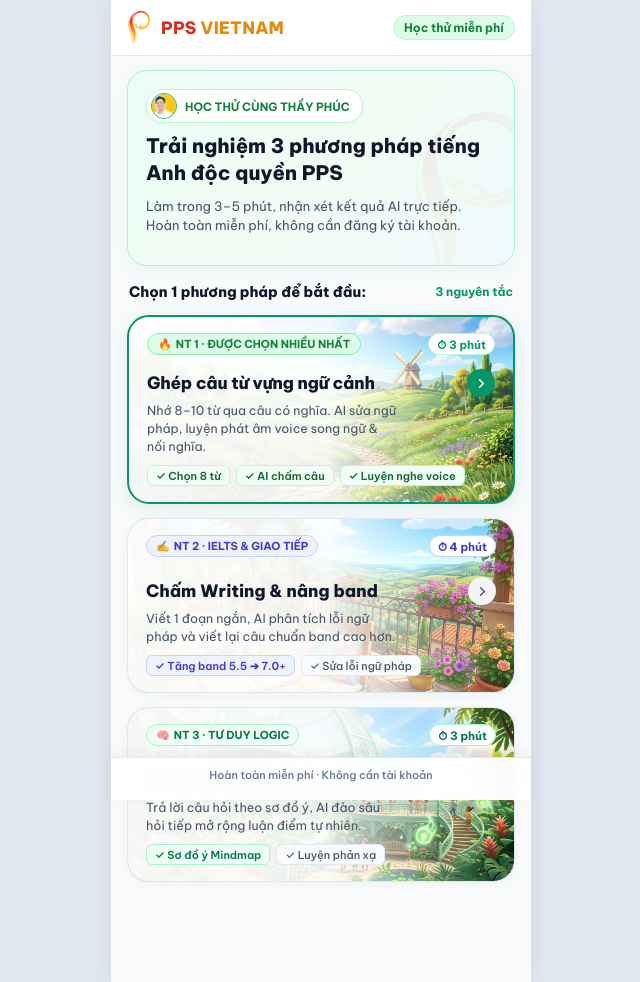
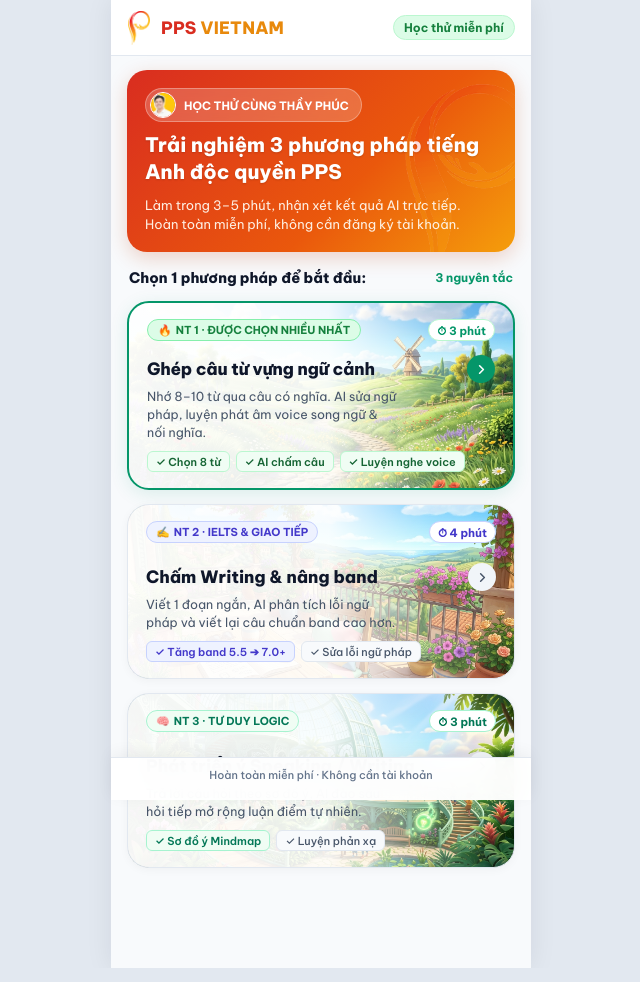
Before and after one commit to longnguyen17zz/web-trainghiem, a website: page Home.html in a window 1280 px wide. Shown: the whole page, without its empty margins (319-959 px from the left). Drawn offline with Linux system fonts and the light colour scheme.

Commit message:
feat: cap nhat hero banner tong cam gradient theo nhan dien logo PPS

```diff
--- a/Home.html
+++ b/Home.html
@@ -68,33 +68,25 @@
   <!-- NỘI DUNG CHÍNH TRÊN NỀN F8FAFC TƯƠI MÁT -->
   <main style="flex: 1; padding: 14px 16px 100px; display: flex; flex-direction: column; gap: 14px">
 
-    <!-- HERO BANNER TƯƠI MÁT, TRẺ TRUNG, THÂN THIỆN -->
-    <div style="position: relative; overflow: hidden; border-radius: 20px; padding: 18px; background: linear-gradient(135deg, #ECFDF5 0%, #F0FDF4 50%, #F0F9FF 100%); border: 1.5px solid #A7F3D0; box-shadow: 0 4px 16px rgba(16, 185, 129, 0.08); display: flex; flex-direction: column; gap: 10px">
-      <img src="logo.png" alt="" style="position: absolute; right: -20px; bottom: -25px; width: 120px; opacity: 0.06; pointer-events: none">
+    <!-- HERO BANNER TÔNG CAM THEO LOGO PPS VIETNAM -->
+    <div style="position: relative; overflow: hidden; border-radius: 20px; padding: 18px; background: linear-gradient(135deg, #D92D20 0%, #EA580C 60%, #F59E0B 100%); color: #FFFFFF; box-shadow: 0 6px 20px rgba(194, 65, 12, 0.22); display: flex; flex-direction: column; gap: 10px">
+      <img src="logo.png" alt="" style="position: absolute; right: -20px; bottom: -25px; width: 130px; opacity: 0.16; pointer-events: none">
 
       <!-- Teacher Tag -->
       <div style="display: flex; align-items: center; justify-content: space-between; gap: 8px">
-        <div style="display: flex; align-items: center; gap: 8px; background: #FFFFFF; border: 1px solid #BBF7D0; padding: 3px 12px 3px 4px; border-radius: 999px; box-shadow: 0 1px 4px rgba(0,0,0,0.03)">
-          <img src="teacher.png" alt="Thầy Phúc" style="width: 26px; height: 26px; border-radius: 999px; object-fit: cover; border: 1.5px solid #10B981">
-          <span style="font-size: 11.5px; font-weight: 700; color: #15803D">HỌC THỬ CÙNG THẦY PHÚC</span>
+        <div style="display: flex; align-items: center; gap: 8px; background: rgba(255, 255, 255, 0.2); backdrop-filter: blur(8px); -webkit-backdrop-filter: blur(8px); border: 1px solid rgba(255, 255, 255, 0.3); padding: 3px 12px 3px 4px; border-radius: 999px">
+          <img src="teacher.png" alt="Thầy Phúc" style="width: 26px; height: 26px; border-radius: 999px; object-fit: cover; border: 1.5px solid #FFFFFF">
+          <span style="font-size: 11.5px; font-weight: 700; color: #FFFFFF">HỌC THỬ CÙNG THẦY PHÚC</span>
         </div>
-        <!-- <span style="font-size: 11px; font-weight: 700; color: #0284C7; background: #E0F2FE; border: 1px solid #BAE6FD; padding: 3px 9px; border-radius: 999px">AI Kèm Cặp</span> -->
       </div>
 
-      <h1 style="margin: 0; font-size: 20px; line-height: 1.34; font-weight: 800; color: #0F172A">
+      <h1 style="margin: 0; font-size: 20px; line-height: 1.34; font-weight: 800; color: #FFFFFF; text-shadow: 0 1px 2px rgba(0,0,0,0.15)">
         Trải nghiệm 3 phương pháp tiếng Anh độc quyền PPS
       </h1>
 
-      <p style="margin: 0; font-size: 13px; line-height: 1.48; color: #475569">
+      <p style="margin: 0; font-size: 13px; line-height: 1.48; color: #FFF7ED; opacity: 0.95">
         Làm trong 3–5 phút, nhận xét kết quả AI trực tiếp. Hoàn toàn miễn phí, không cần đăng ký tài khoản.
       </p>
-
-      <!-- 3 Micro Tags tươi mát -->
-      <div style="display: flex; flex-wrap: wrap; gap: 6px; padding-top: 2px">
-        <!-- <span style="background: #FFFFFF; border: 1px solid #A7F3D0; color: #047857; padding: 3px 9px; border-radius: 8px; font-size: 11px; font-weight: 600; display: inline-flex; align-items: center; gap: 4px">⚡ Chỉ 3–5 phút</span>
-        <span style="background: #FFFFFF; border: 1px solid #BAE6FD; color: #0369A1; padding: 3px 9px; border-radius: 8px; font-size: 11px; font-weight: 600; display: inline-flex; align-items: center; gap: 4px">🎯 AI sửa lỗi tức thì</span>
-        <span style="background: #FFFFFF; border: 1px solid #FED7AA; color: #C2410C; padding: 3px 9px; border-radius: 8px; font-size: 11px; font-weight: 600; display: inline-flex; align-items: center; gap: 4px">🎁 Tặng tài liệu</span> -->
-      </div>
     </div>
 
     <!-- TIÊU ĐỀ PHẦN PHƯƠNG PHÁP -->
```
Also changed, not shown: index.html (+8 -16 lines).
